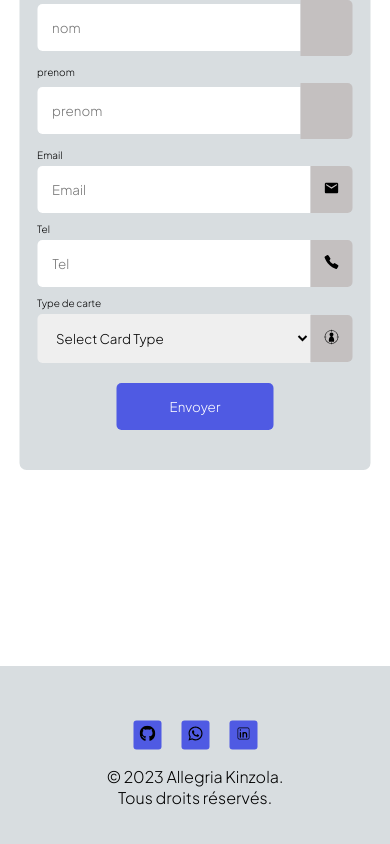
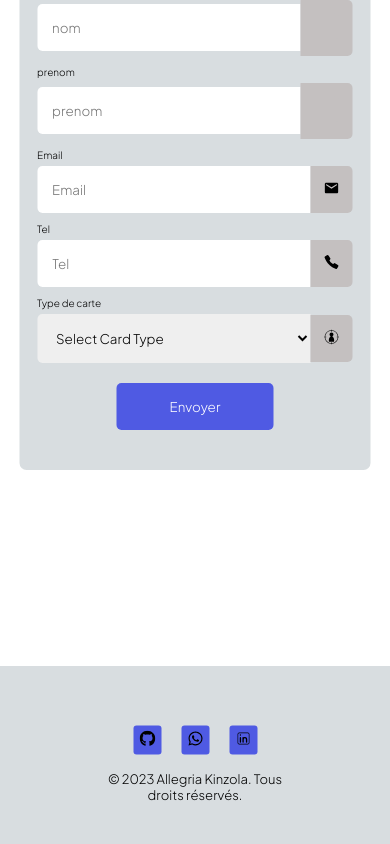
Before and after one commit to allegriakinzola/eureka, a React (Vite) app: page / in a window 390 px wide. Shown: the part 2051-2895 px from the top of the page. Built offline with nearby package versions, Linux system fonts and the light colour scheme; some icons are missing; a web font is replaced by a local one.

Commit message:
commit second

```diff
--- a/src/styles/_footer.scss
+++ b/src/styles/_footer.scss
@@ -22,4 +22,9 @@
             }
         }
     }
+    p{
+        @media screen and (max-width : 900px) {
+            font-size: 13px;
+        }
+    }
 }
```
